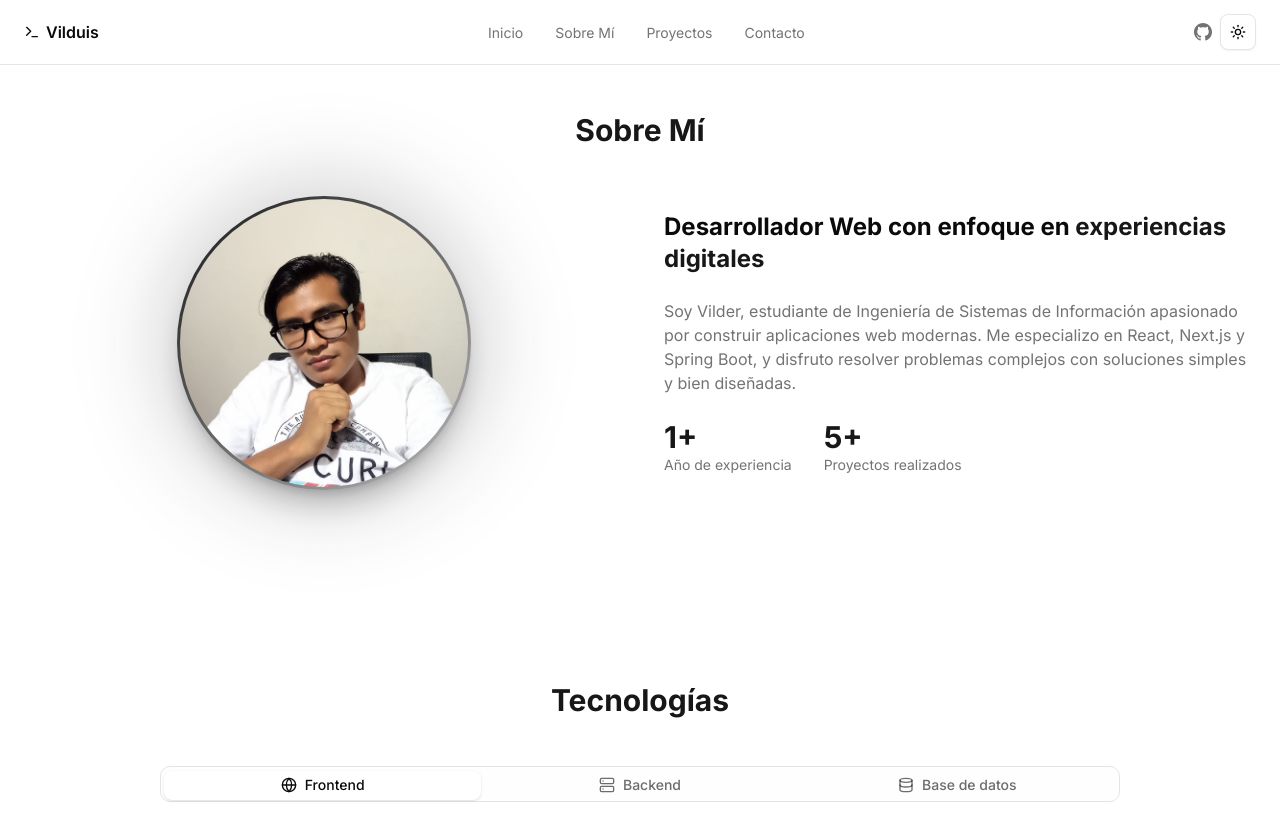
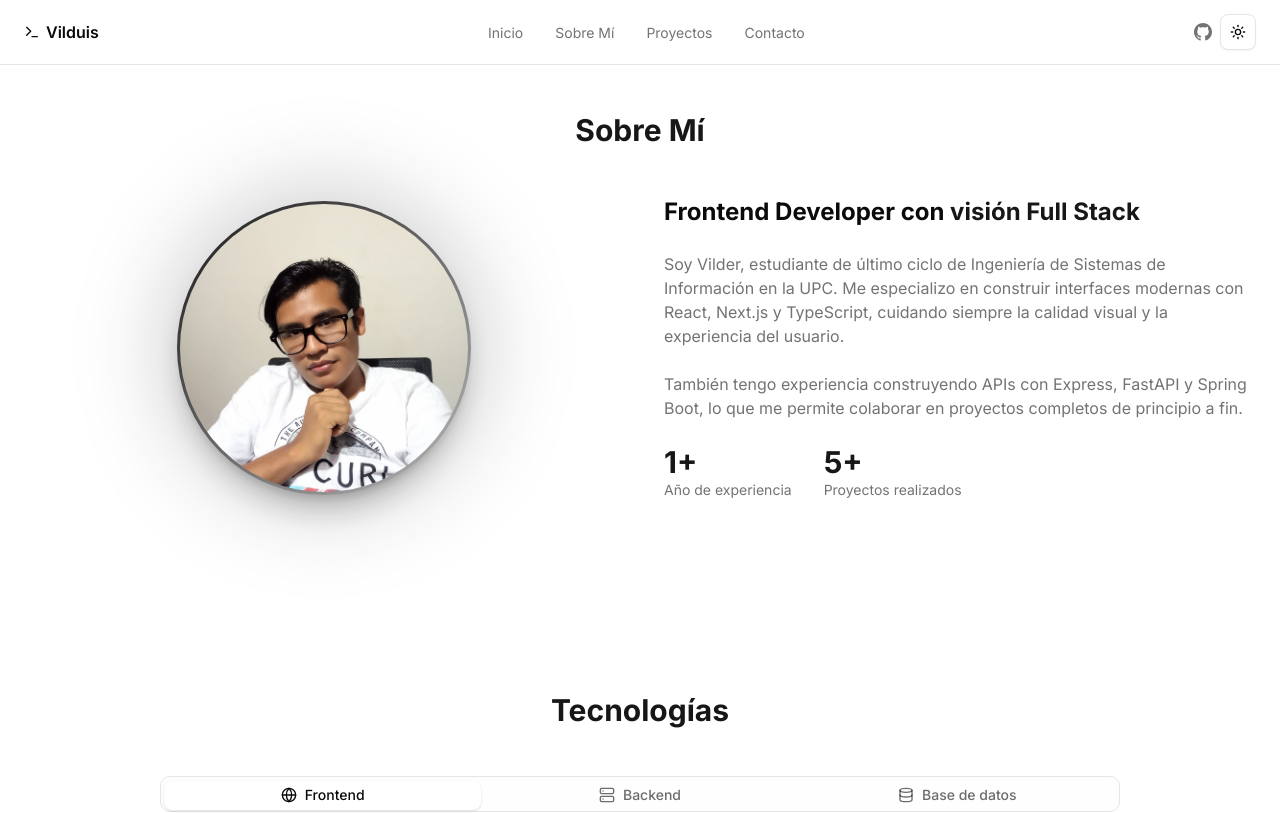
Before and after one commit to Vilduis/my-portfolio, a Next.js app: page /about in a window 1280 px wide. Shown: the top 813 px of the page. Built offline with nearby package versions, Linux system fonts and the light colour scheme.

Commit message:
Mejorando descripcion

```diff
--- a/app/contact/page.tsx
+++ b/app/contact/page.tsx
@@ -57,7 +57,6 @@ const contactItems: ContactItem[] = [
   },
 ]
 
-
 type Status = "idle" | "loading" | "success" | "error"
 
 export default function ContactPage() {
@@ -95,14 +94,15 @@ export default function ContactPage() {
       <div className="mx-auto max-w-6xl px-4 sm:px-6 lg:px-8">
         <motion.div
           initial="hidden"
-          animate="visible"
+          whileInView="visible"
+          viewport={{ once: true }}
           variants={fadeInUp}
           transition={{ duration: 0.5 }}
           className="mb-12 text-center"
         >
           <h2 className="mb-2 text-4xl font-bold text-primary">Contacto</h2>
           <p className="text-muted-foreground">
-            ¿Tienes un proyecto en mente? Hablemos.
+            ¿Hablamos? Estoy disponible para nuevas oportunidades.
           </p>
         </motion.div>
 
@@ -110,7 +110,8 @@ export default function ContactPage() {
           {/* Left — info */}
           <motion.div
             initial="hidden"
-            animate="visible"
+            whileInView="visible"
+            viewport={{ once: true }}
             variants={fadeInUp}
             transition={{ duration: 0.5, delay: 0.1 }}
             className="space-y-6"
@@ -121,18 +122,18 @@ export default function ContactPage() {
                 <span className="relative inline-flex h-2 w-2 rounded-full bg-green-500" />
               </span>
               <span className="text-xs font-medium text-green-500">
-                Disponible para nuevos proyectos
+                Disponible para trabajar
               </span>
             </div>
 
             <div>
               <h3 className="text-xl font-semibold text-foreground">
-                Estoy disponible para trabajar
+                Estoy buscando nuevas oportunidades
               </h3>
               <p className="mt-2 text-muted-foreground">
-                Actualmente busco oportunidades como desarrollador web. Si
-                tienes una propuesta, idea o simplemente quieres conectar, no
-                dudes en escribirme.
+                Actualmente busco mi próxima oportunidad como Frontend
+                Developer. Si tienes una posición o propuesta, me encantaría
+                conversar.
               </p>
             </div>
 
@@ -167,7 +168,8 @@ export default function ContactPage() {
           {/* Right — form */}
           <motion.div
             initial="hidden"
-            animate="visible"
+            whileInView="visible"
+            viewport={{ once: true }}
             variants={fadeInUp}
             transition={{ duration: 0.5, delay: 0.2 }}
           >
--- a/components/about.tsx
+++ b/components/about.tsx
@@ -52,15 +52,21 @@ export default function About() {
               className="space-y-6"
             >
               <h3 className="text-2xl font-bold text-foreground">
-                Desarrollador Web con enfoque en{" "}
-                <span className="text-primary">experiencias digitales</span>
+                Frontend Developer con{" "}
+                <span className="text-primary">visión Full Stack</span>
               </h3>
 
               <p className="text-muted-foreground">
-                Soy Vilder, estudiante de Ingeniería de Sistemas de Información
-                apasionado por construir aplicaciones web modernas. Me
-                especializo en React, Next.js y Spring Boot, y disfruto resolver
-                problemas complejos con soluciones simples y bien diseñadas.
+                Soy Vilder, estudiante de último ciclo de Ingeniería de Sistemas
+                de Información en la UPC. Me especializo en construir interfaces
+                modernas con React, Next.js y TypeScript, cuidando siempre la
+                calidad visual y la experiencia del usuario.
+              </p>
+
+              <p className="text-muted-foreground">
+                También tengo experiencia construyendo APIs con Express, FastAPI
+                y Spring Boot, lo que me permite colaborar en proyectos
+                completos de principio a fin.
               </p>
 
               <div className="flex gap-8">
--- a/components/hero.tsx
+++ b/components/hero.tsx
@@ -163,13 +163,14 @@ export default function Hero() {
               </h1>
 
               <h2 className="text-3xl font-medium text-muted-foreground md:text-4xl">
-                Desarrollador <span className="text-primary">Full Stack</span>
+                <span className="text-primary">Frontend</span> Developer
               </h2>
 
               <p className="max-w-xl text-lg text-muted-foreground">
-                Estudiante de Ingeniería de Sistemas de Información con
-                experiencia en React, Spring Boot, Next.js y Express. Apasionado
-                por crear soluciones tecnológicas innovadoras.
+                Estudiante de último ciclo de Ingeniería de Sistemas de
+                Información en la UPC, con experiencia real en React, Next.js y
+                TypeScript. Con capacidad full stack usando Express, FastAPI y
+                Spring Boot.
               </p>
 
               <div className="flex flex-wrap gap-4">
```
